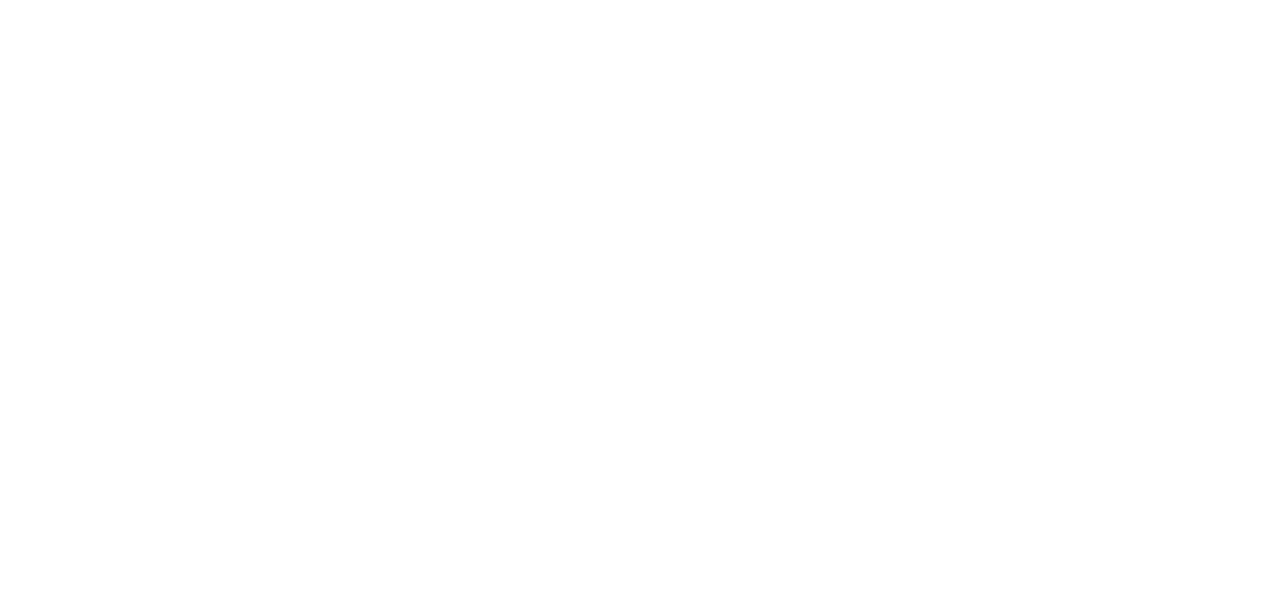
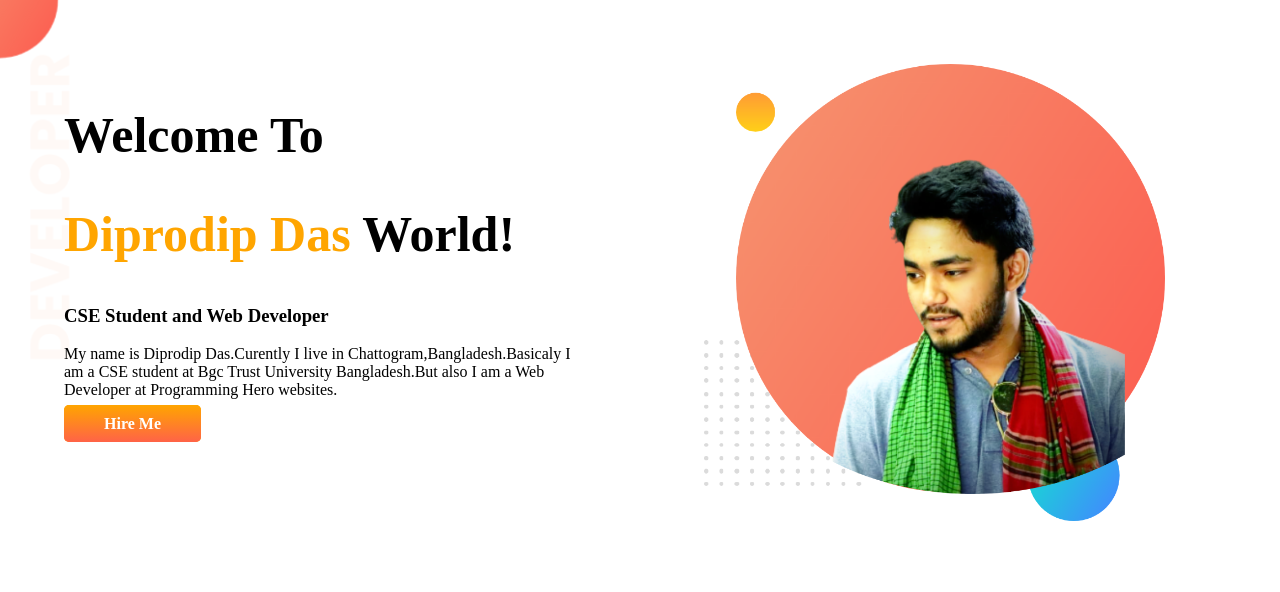
Before and after one commit to DiprodipDas/developer-portfolio, a plain HTML site: page index.html in a window 1280 px wide. Drawn offline with Linux system fonts and the light colour scheme.

Commit message:
top banner added

```diff
--- a/index.html
+++ b/index.html
@@ -1,13 +1,31 @@
 <!DOCTYPE html>
 <html lang="en">
+
 <head>
     <meta charset="UTF-8">
     <meta http-equiv="X-UA-Compatible" content="IE=edge">
     <meta name="viewport" content="width=device-width, initial-scale=1.0">
     <title>Diprodip portfolio</title>
+    <link rel="preconnect" href="https://fonts.googleapis.com">
+    <link rel="preconnect" href="https://fonts.gstatic.com" crossorigin>
+    <link href="https://fonts.googleapis.com/css2?family=Poppins&display=swap" rel="stylesheet">
     <link rel="stylesheet" href="style.css">
 </head>
+
 <body>
+    <section class="top-banner">
+        <div class="half-width">
+            <h1>Welcome To</h1>
+            <h1><span class="orange-color">Diprodip Das</span> World!</h1>
+            <h3>CSE Student and Web Developer</h3>
+            <p>My name is Diprodip Das.Curently I live in Chattogram,Bangladesh.Basicaly I am a CSE student at Bgc Trust
+                University Bangladesh.But also I am a Web Developer at Programming Hero websites.</p>
+            <a class="link-button" target="_blank" href="https://web.facebook.com/diprodip.das.9/">Hire Me</a>
+        </div>
+        <div class="half-width">
+            <img src="images/my-bg.png" alt="">
+        </div>
+    </section>
+</body>
 
-</body>
 </html>
--- a/style.css
+++ b/style.css
@@ -0,0 +1,43 @@
+body {
+    font-size: 50pxS;
+    margin: 0px;
+}
+
+h1 {
+    font-size: 50px;
+}
+
+.orange-color {
+    color: orange;
+}
+
+section {
+    display: flex;
+}
+
+.half-width {
+    width: 50%;
+    padding: 5%;
+
+}
+
+.half-width img {
+    width: 90%;
+}
+
+.link-button {
+    text-decoration: none;
+    background-color: orange;
+    background-image: linear-gradient(orange, tomato);
+    color: white;
+    font-weight: 700;
+    padding: 10px 40px;
+    border-radius: 5px;
+
+}
+
+.top-banner {
+    background-image: url(images/top-banner.png);
+    background-repeat: no-repeat;
+
+}
```
Also changed, not shown: images/dream-bg.png (added), images/exp-bg.png (added), images/jhankar.png (added), images/jhankar2.png (added), images/my-bg.png (added), images/my-bg2.png (added), images/top-banner.png (added), 7 other files.
